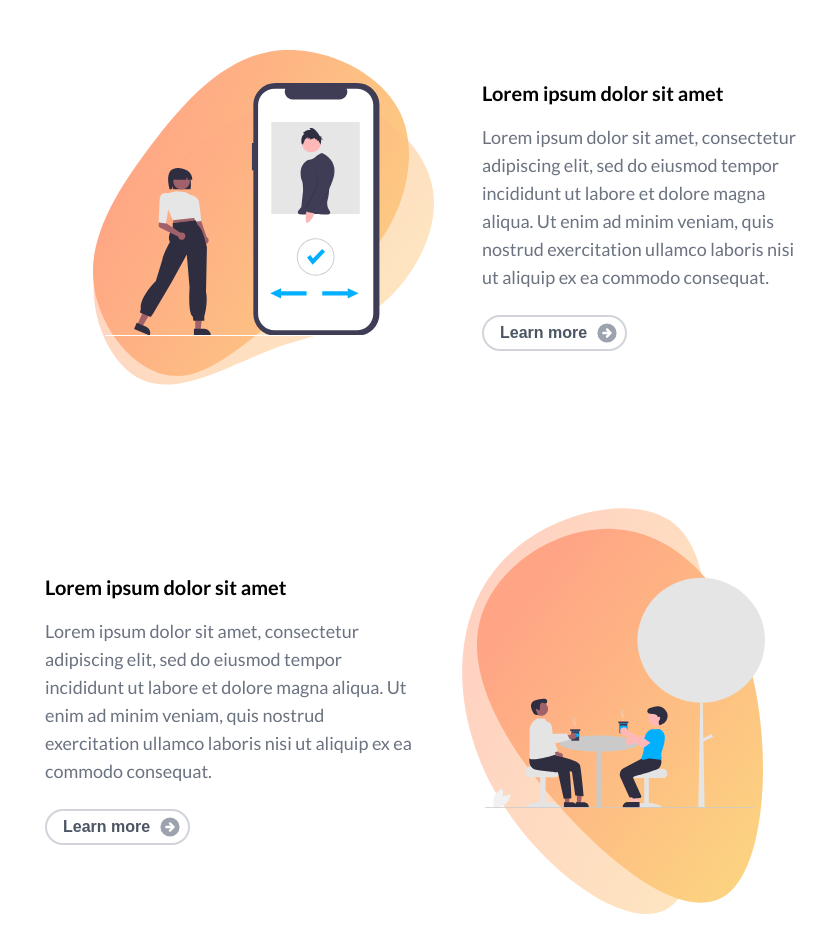
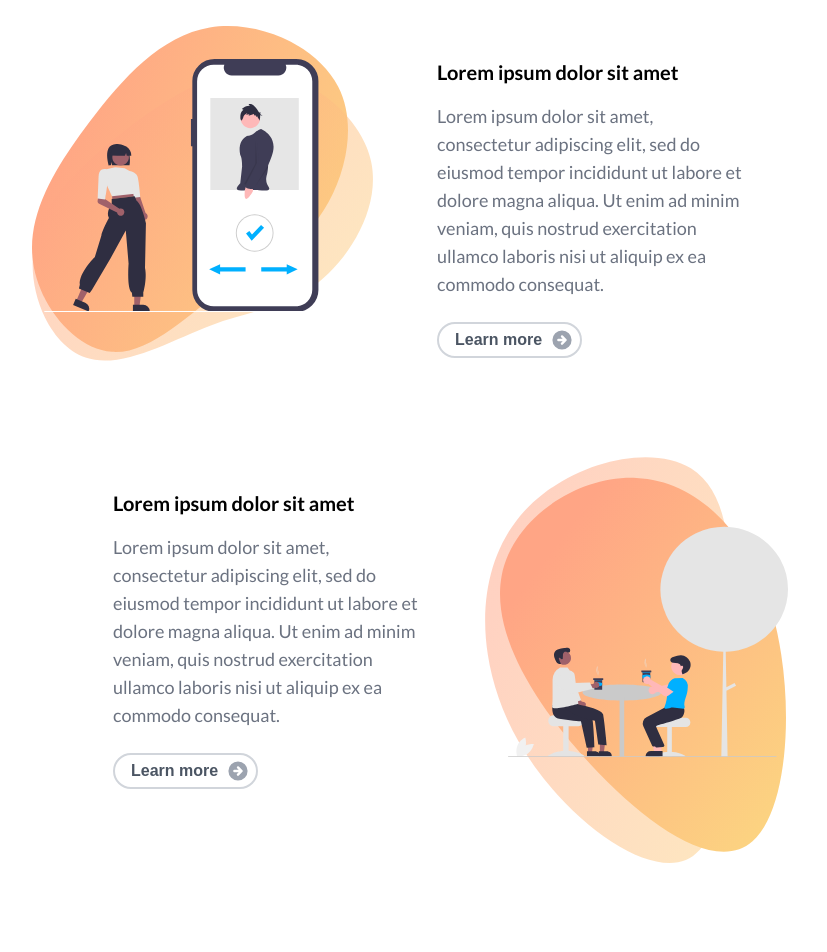
Before and after one commit to graystacktech/graystack, a React (Create React App) app: page / in a window 1280 px wide. Shown: the part 870-1822 px from the top of the page, without its empty margins (211-1038 px from the left). After the commit the page ends 1782 px from the top, so only its background shows below. Built offline with nearby package versions, Linux system fonts and the light colour scheme.

Commit message:
Make responsive lg/sm

```diff
--- a/src/App.js
+++ b/src/App.js
@@ -201,11 +201,11 @@ const App = () => {
         </div>
       </div>
       <div className="flex flex-col items-center pt-12">
-        <div className="flex items-center max-w-3xl py-6">
-          <div className="p-12">
+        <div className="grid grid-cols-1 grid-rows-2  lg:grid-cols-4 lg:grid-rows-1 lg:gap-4">
+          <div className="flex p-2 lg:p-12 lg:col-start-1 justify-end  lg:col-span-2">
             <ReceiptHubArt />
           </div>
-          <div>
+          <div className="px-8 lg:px-0 lg:pt-16 lg:col-span-1">
             <div className="py-4 font-semibold text-xl">
               Lorem ipsum dolor sit amet
             </div>
@@ -224,8 +224,8 @@ const App = () => {
             </div>
           </div>
         </div>
-        <div className="flex items-center max-w-3xl">
-          <div>
+        <div className="grid grid-cols-1 grid-rows-2  lg:grid-cols-4 lg:grid-rows-1 lg:gap-4">
+          <div className="px-8 lg:px-0 lg:pt-16 lg:col-span-1 lg:col-start-2 justify-end">
             <div className="py-4 font-semibold text-xl">
               Lorem ipsum dolor sit amet
             </div>
@@ -242,7 +242,7 @@ const App = () => {
               </button>
             </div>
           </div>
-          <div className="p-12">
+          <div className="flex p-2 lg:p-12 justify-start lg:col-span-2 lg:order-last order-first">
             <GlowArt />
           </div>
         </div>
```
